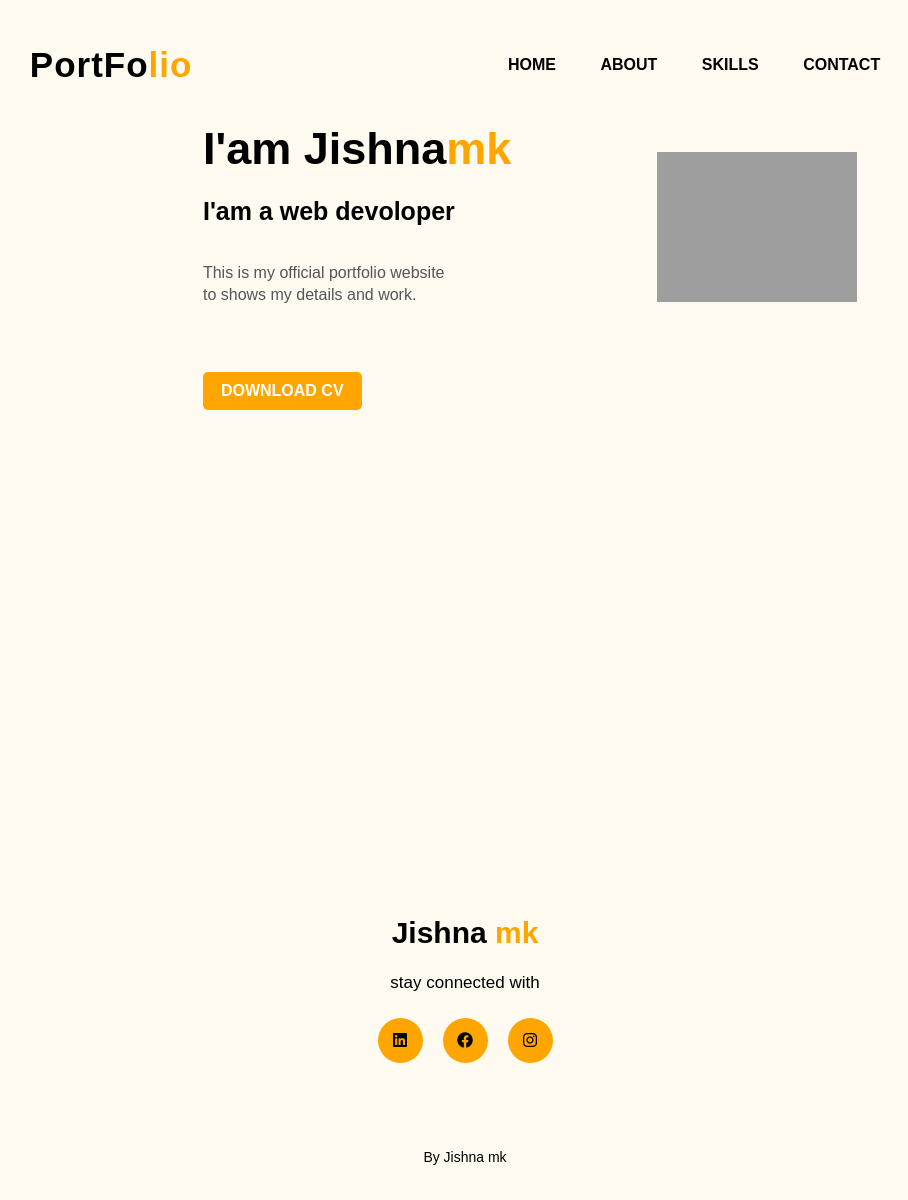
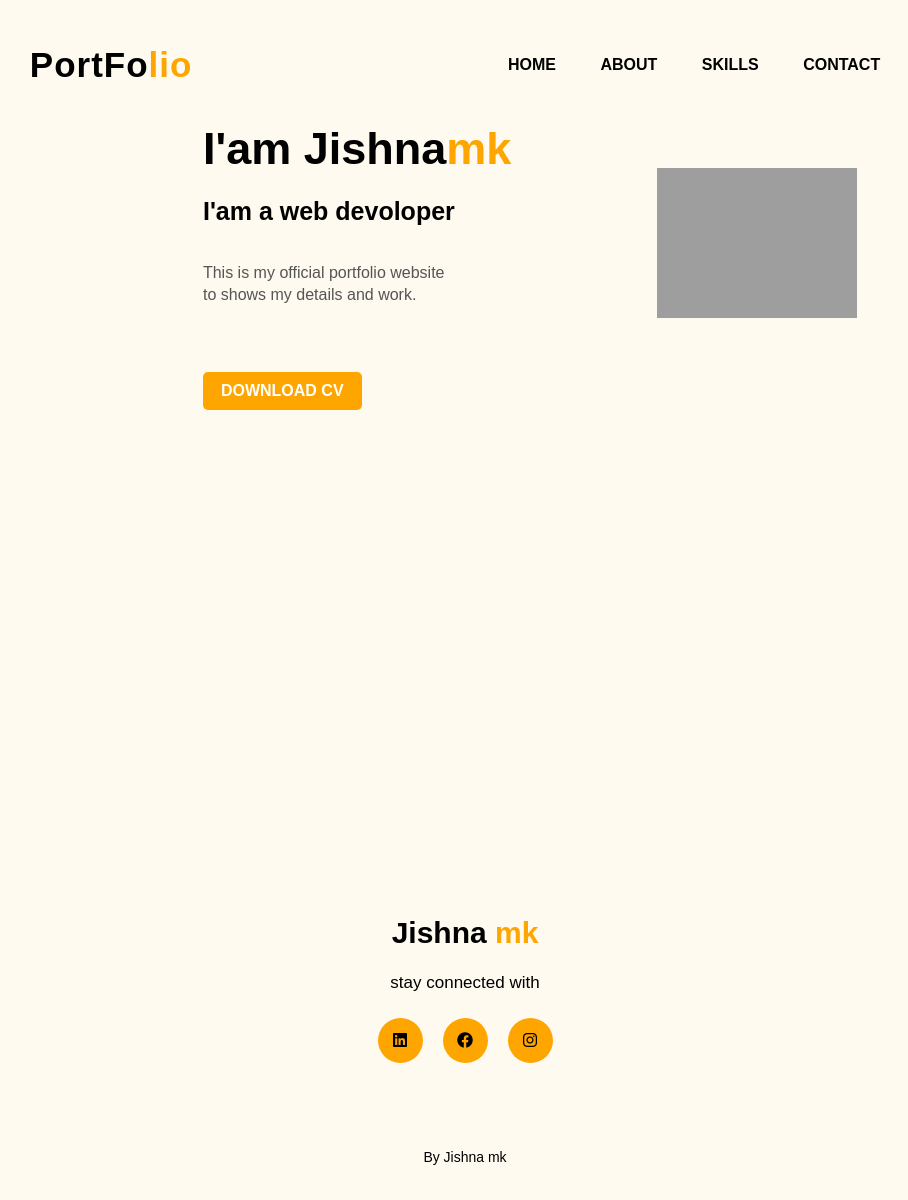
Before and after one commit to Jishna-mk/portfolio-website, a Django app: page / in a window 1280 px wide. Shown: the whole page, without its empty margins (175-1083 px from the left). Run offline with Django 4.2, Linux system fonts and the light colour scheme; grey boxes are pictures that could not be loaded.

Commit message:
updated style.css/img

```diff
--- a/testproject/static/style.css
+++ b/testproject/static/style.css
@@ -242,5 +242,5 @@ footer p:nth-child(2){
   /* margin-left: 75px; */
   /* margin-right: 25px; */
   /* width: 60vw; */
- transform: translate(65vw,-36vh);
+ transform: translate(65vw,-34vh);
 }
```
